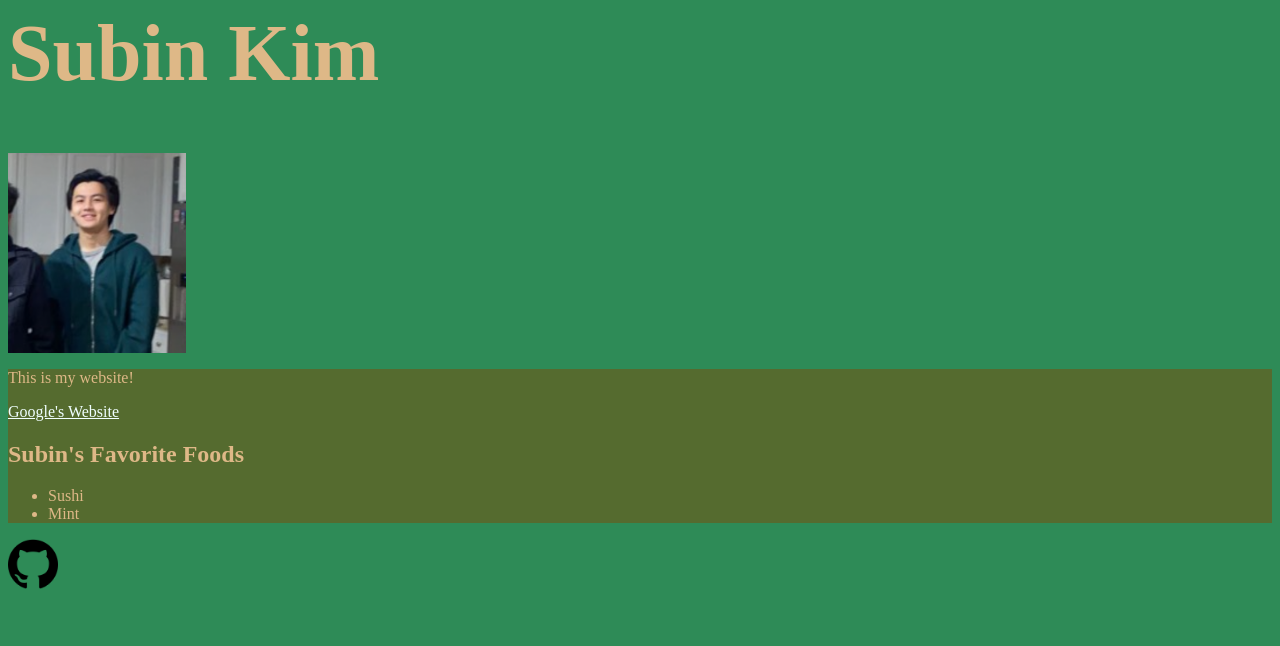
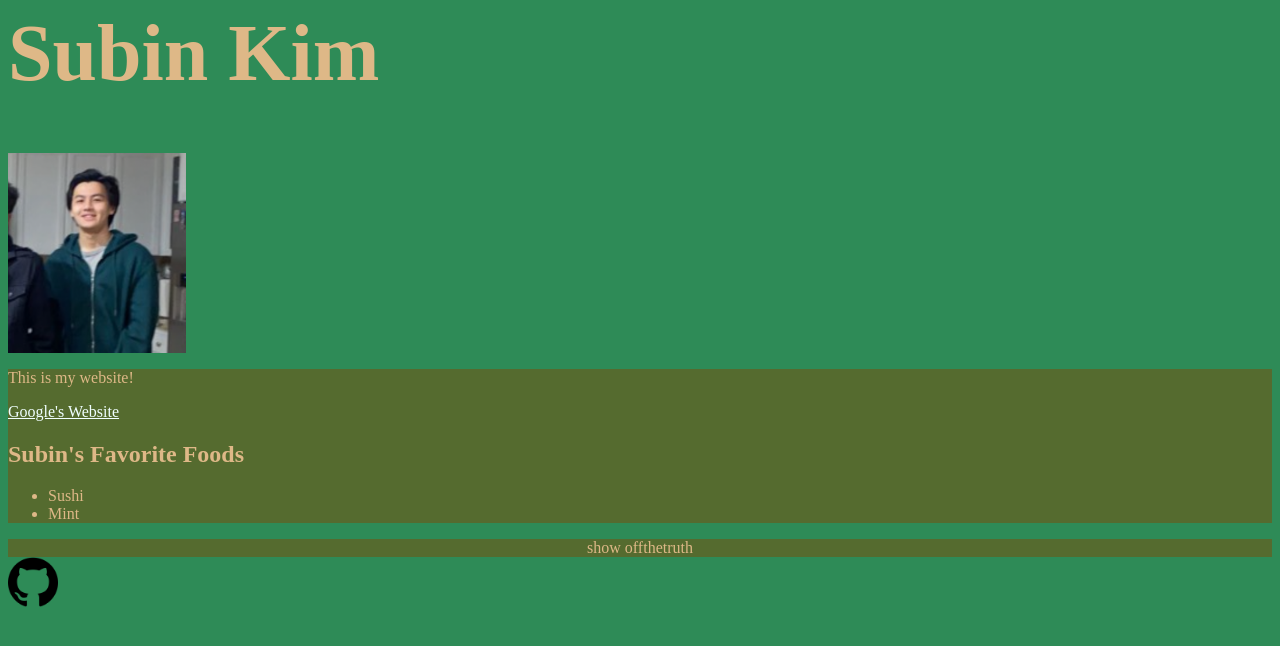
Before and after one commit to SubinQKim/fellowship-personal-website-, a plain HTML site: page index.html in a window 1280 px wide. Drawn offline with Linux system fonts and the light colour scheme.

Commit message:
small fix

```diff
--- a/index.html
+++ b/index.html
@@ -19,6 +19,11 @@
                 <li>Mint</li>
             </ul>
         </div>
+        <div class ="container">
+            <div>show off</div>
+            <div>the</div>
+            <div>truth</div>
+        </div>
         <a href="https://github.com/subinqkim" target="_blank">
         <img src="images/gitHub.png" class="social-icon">
         </a>
--- a/style.css
+++ b/style.css
@@ -25,3 +25,12 @@ body {
 a {
     color: azure;
 }
+
+.container {
+    display: flex;
+
+    flex-direction: row;
+
+    justify-content: center;
+    align-items: center;
+}
```
